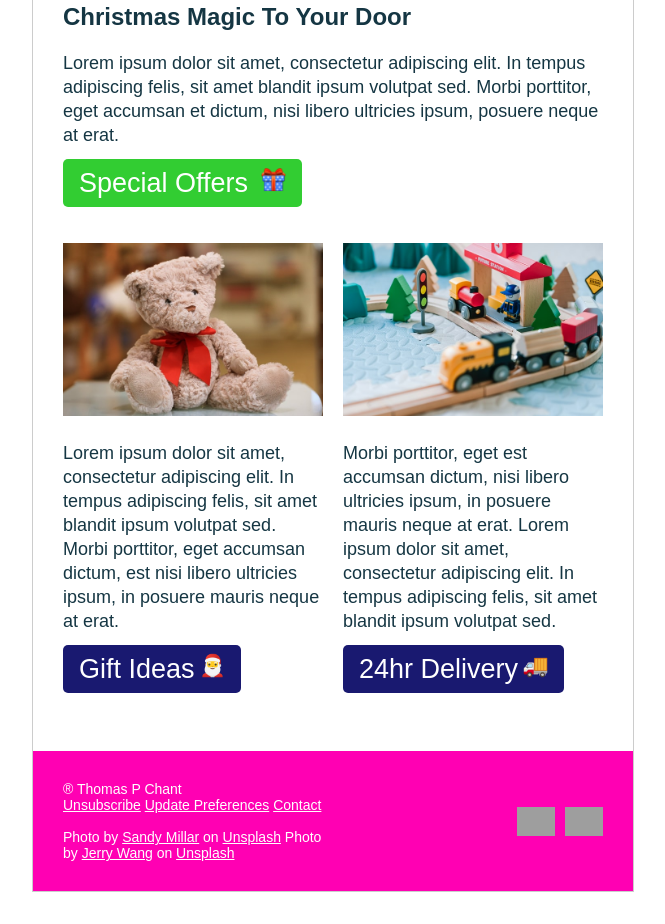
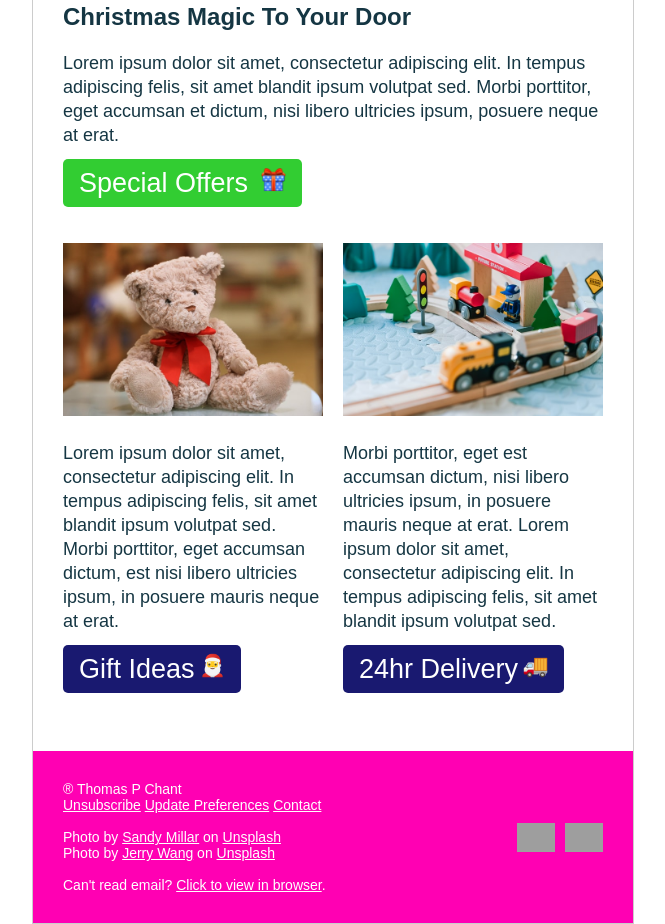
Before and after one commit to DoubleNemesis/xmasTemplate, a plain HTML site: page index.html in a window 1280 px wide. Shown: the part 347-1271 px from the top of the page, without its empty margins (307-972 px from the left). Before the commit the page ends 1239 px from the top, so only its background shows below. Drawn offline with Linux system fonts and the light colour scheme; grey boxes are pictures that could not be loaded.

Commit message:
Added link to browser version

```diff
--- a/index.html
+++ b/index.html
@@ -87,9 +87,11 @@
                                             <a href="http://www.example.com" style="color:#ffffff;text-decoration:underline;">Contact</a>
                                             <br/>
                                             <br/>
-                                            Photo by <a style="color:#ffffff;" href="https://unsplash.com/@sandym10?utm_source=unsplash&utm_medium=referral&utm_content=creditCopyText">Sandy Millar</a> on <a style="color:#ffffff;"  href="https://unsplash.com/s/photos/toys?utm_source=unsplash&utm_medium=referral&utm_content=creditCopyText">Unsplash</a>
+                                            Photo by <a style="color:#ffffff;" href="https://unsplash.com/@sandym10?utm_source=unsplash&utm_medium=referral&utm_content=creditCopyText">Sandy Millar</a> on <a style="color:#ffffff;"  href="https://unsplash.com/s/photos/toys?utm_source=unsplash&utm_medium=referral&utm_content=creditCopyText">Unsplash</a><br/>
                                             Photo by <a style="color:#ffffff;" href="https://unsplash.com/@jerry_318?utm_source=unsplash&utm_medium=referral&utm_content=creditCopyText">Jerry Wang</a> on <a style="color:#ffffff;"  href="https://unsplash.com/s/photos/toys?utm_source=unsplash&utm_medium=referral&utm_content=creditCopyText">Unsplash</a>
-
+                                            <br/>
+                                            <br/>
+                                            Can't read email? <a style="color:#ffffff;" href="https://unsplash.com/@sandym10?utm_source=unsplash&utm_medium=referral&utm_content=creditCopyText">Click to view in browser</a>.
                                         </p>
 									</td>
 									<td style="padding:0;width:50%;" align="right">
```
